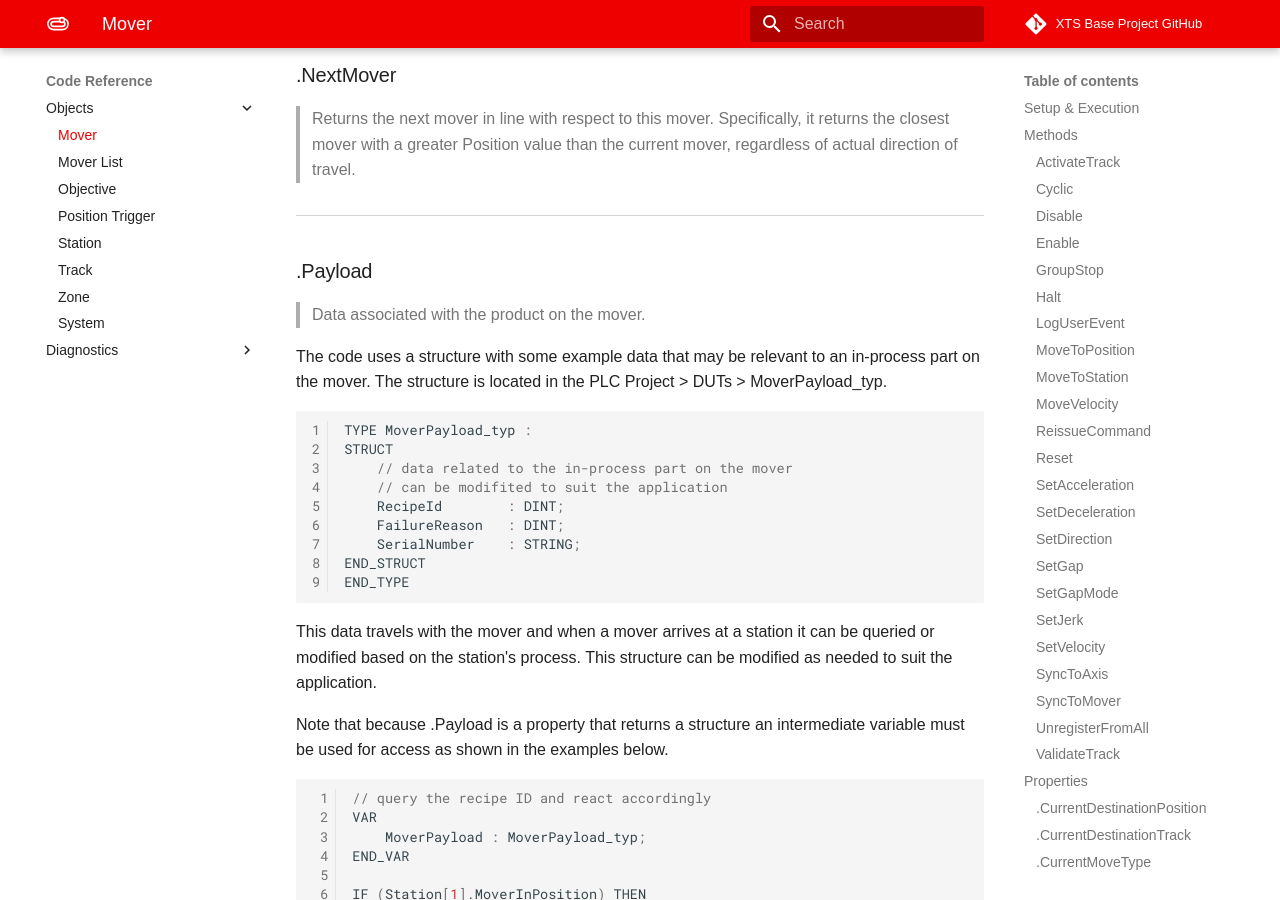
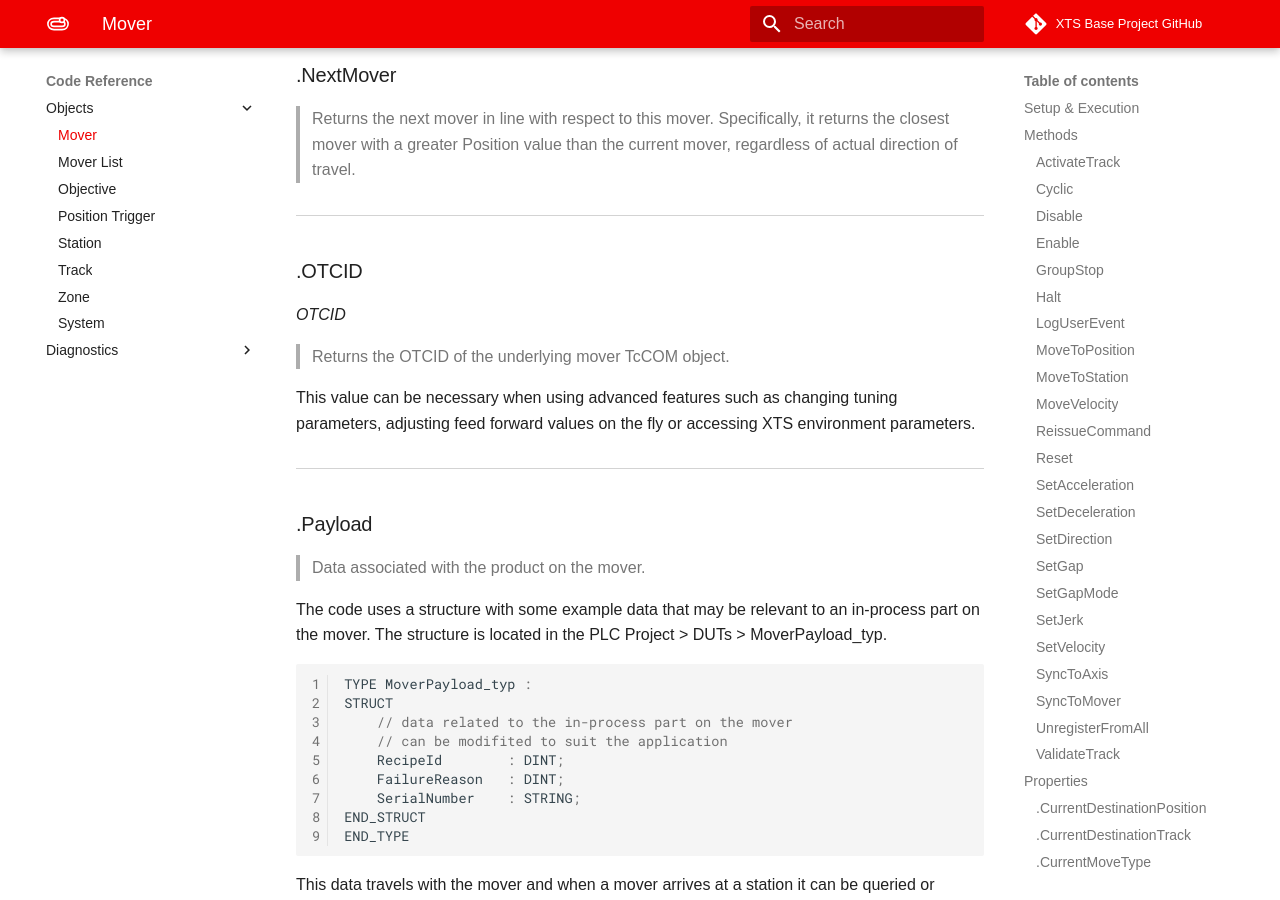
Before and after one commit to Beckhoff-USA-Community/XTS_Base, an MkDocs documentation site: the page built from Documentation/docs/CodeReference/Objects/Mover.md, in a window 1280 px wide and 900 px high, scrolled down 16448 px. Built offline with MkDocs 1.6.1 and Material for MkDocs 9.7.7, drawn with Linux system fonts in a browser that asks for light colours; some web fonts are replaced; comment, search, counter and statistics services are not loaded.

Commit message:
Expose the mover's OTCID on the Mover object

```diff
--- a/Documentation/docs/CodeReference/Objects/Mover.md
+++ b/Documentation/docs/CodeReference/Objects/Mover.md
@@ -577,6 +577,13 @@ It is also possible to alter motion paramaters with mover methods such as `.SetV
 
 > Returns the next mover in line with respect to this mover. Specifically, it returns the closest mover with a greater Position value than the current mover, regardless of actual direction of travel.
 
+### .OTCID
+
+*OTCID*
+
+> Returns the OTCID of the underlying mover TcCOM object.
+
+This value can be necessary when using advanced features such as changing tuning parameters, adjusting feed forward values on the fly or accessing XTS environment parameters.
 
 ### .Payload
 
```
Also changed, not shown: 6 other files.
